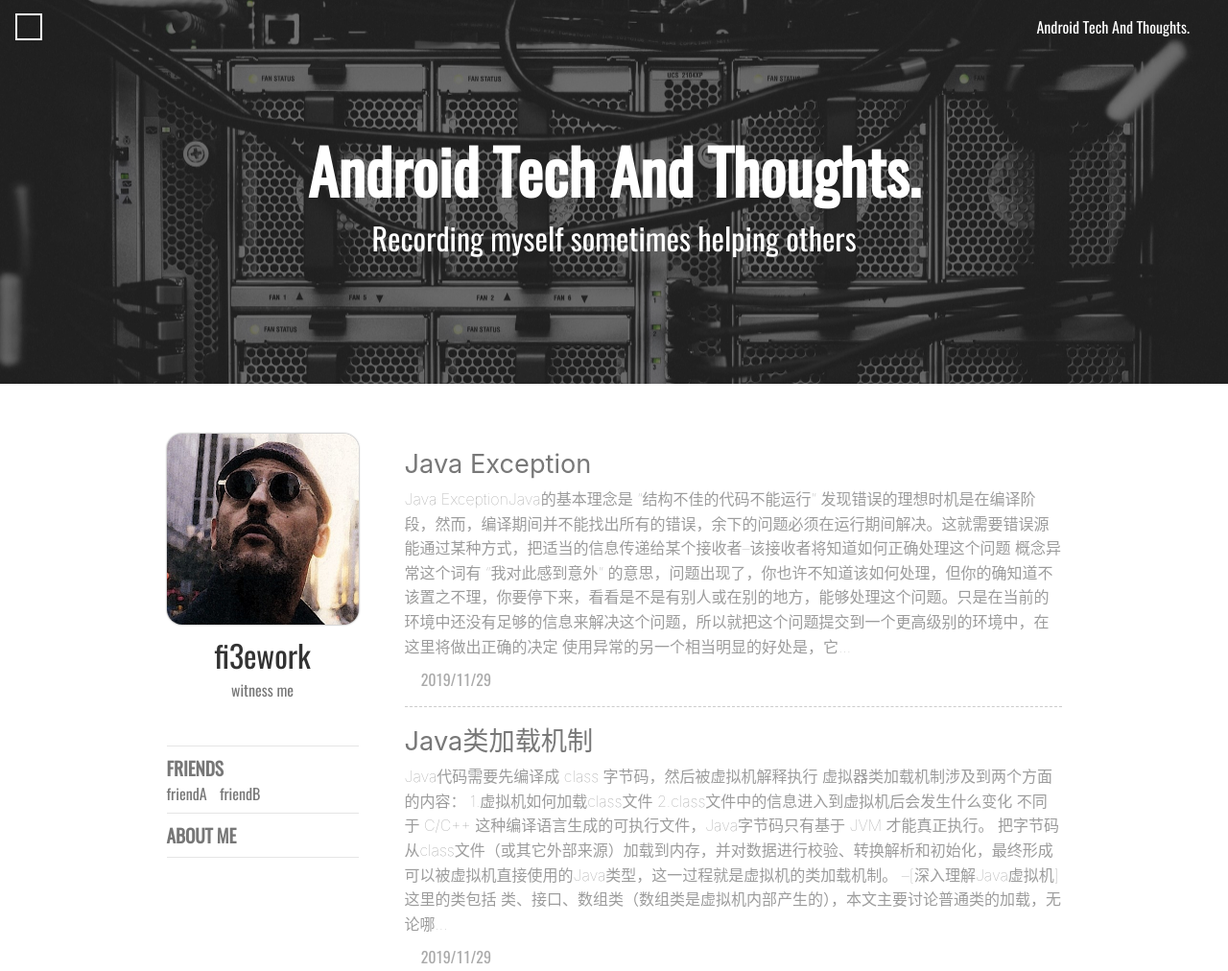
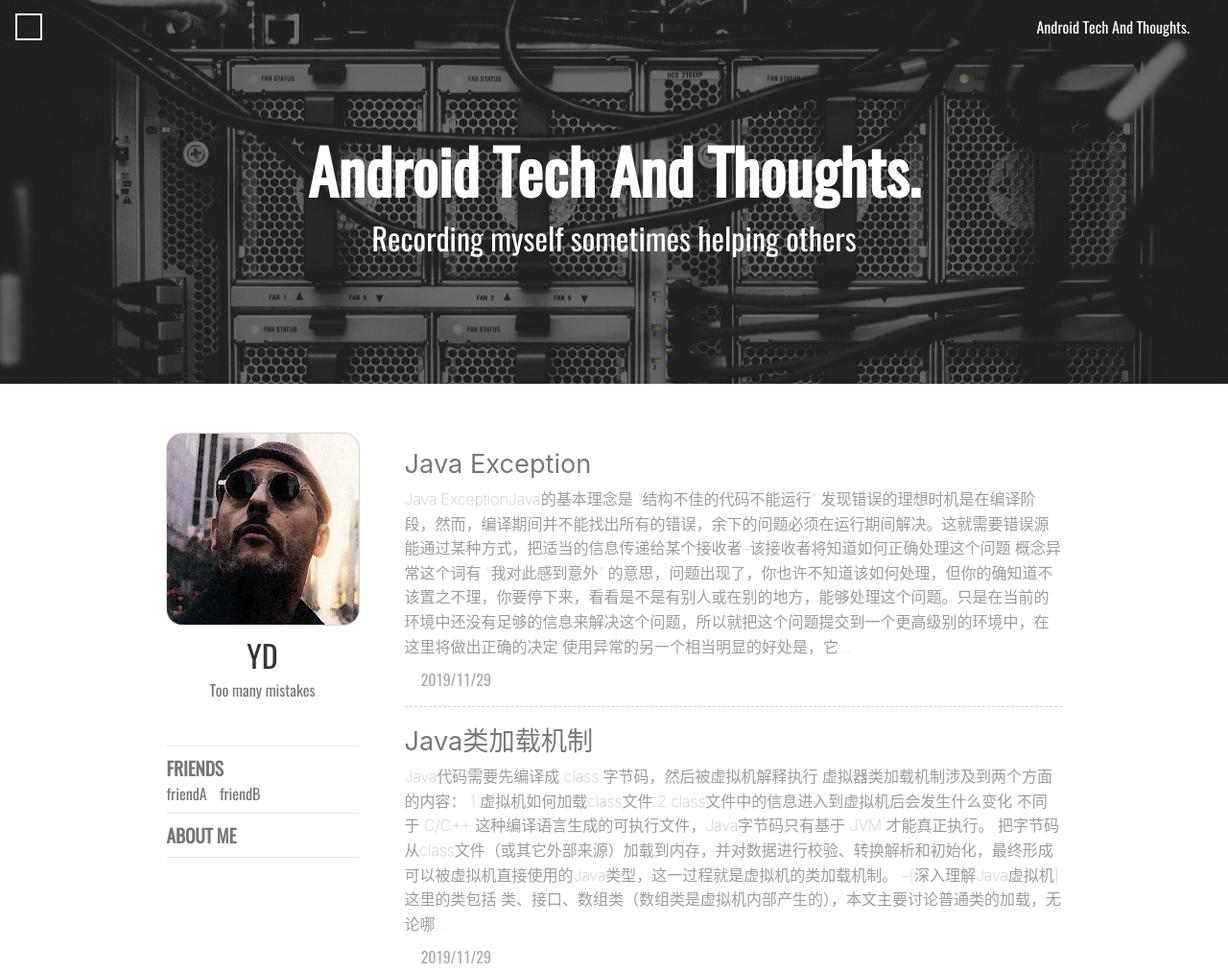
Before and after one commit to PassedBy/passedby.github.io, a plain HTML site: page index.html in a window 1280 px wide. Shown: the top 1012 px of the page at 96% size. Drawn offline with nearby package versions, Linux system fonts and the light colour scheme; some packages are replaced by stand-ins of ours; a script that the page names is missing; a web font is replaced by a local one.

Commit message:
Site updated: 2019-11-29 04:41:08

```diff
--- a/index.html
+++ b/index.html
@@ -447,10 +447,10 @@ Mo...
 
             <div class="profile">
     <img class="profile-avatar" alt="avatar" src= /avatar/avatar.jpg >
-    <div class="profile-name">fi3ework</div>
+    <div class="profile-name">YD</div>
 
     <div class="profile-signature">
-        witness me
+        Too many mistakes
     </div>
 
 
```
